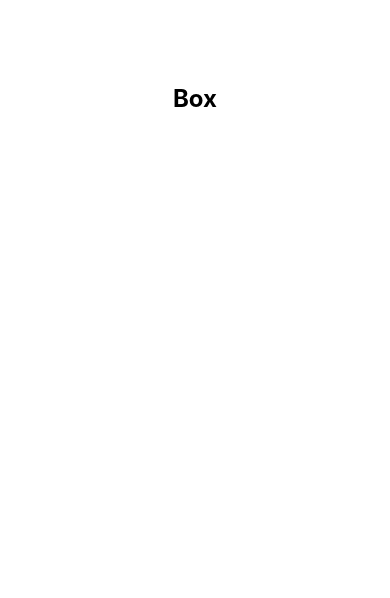
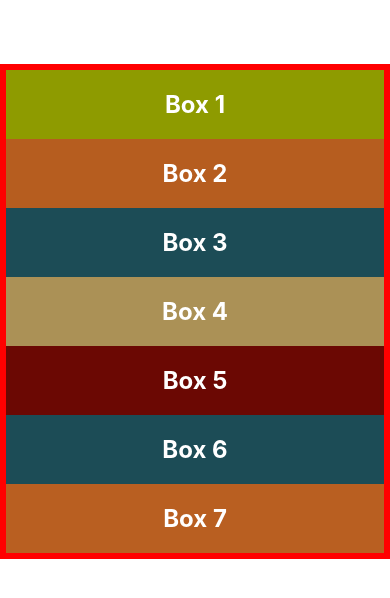
Before and after one commit to anhartasman/rn_layout, a React Native app: screen / in a window 390 px wide. Shown: the top 598 px of the page. Built offline with nearby package versions, Linux system fonts and the light colour scheme.

Commit message:
Children and Container

```diff
--- a/App.js
+++ b/App.js
@@ -4,7 +4,55 @@ import Box from "./components/Box";
 export default function App() {
   return (
     <View style={styles.container}>
-      <Box></Box>
+      <Box
+        style={{
+          backgroundColor: "#8e9b00",
+        }}
+      >
+        Box 1
+      </Box>
+      <Box
+        style={{
+          backgroundColor: "#b65d1f",
+        }}
+      >
+        Box 2
+      </Box>
+      <Box
+        style={{
+          backgroundColor: "#1c4c56",
+        }}
+      >
+        Box 3
+      </Box>
+      <Box
+        style={{
+          backgroundColor: "#ab9156",
+        }}
+      >
+        Box 4
+      </Box>
+      <Box
+        style={{
+          backgroundColor: "#6b0803",
+        }}
+      >
+        Box 5
+      </Box>
+      <Box
+        style={{
+          backgroundColor: "#1c4c56",
+        }}
+      >
+        Box 6
+      </Box>
+      <Box
+        style={{
+          backgroundColor: "#b95f21",
+        }}
+      >
+        Box 7
+      </Box>
     </View>
   );
 }
@@ -12,5 +60,7 @@ export default function App() {
 const styles = StyleSheet.create({
   container: {
     marginTop: 64,
+    borderWidth: 6,
+    borderColor: "red",
   },
 });
--- a/components/Box.js
+++ b/components/Box.js
@@ -1,9 +1,9 @@
 import { View, Text, StyleSheet } from "react-native";
 
-export default function Box() {
+export default function Box({ children, style }) {
   return (
-    <View style={styles.box}>
-      <Text style={styles.text}>Box</Text>
+    <View style={[styles.box, style]}>
+      <Text style={styles.text}>{children}</Text>
     </View>
   );
 }
@@ -17,5 +17,6 @@ const styles = StyleSheet.create({
     fontSize: 24,
     fontWeight: "bold",
     textAlign: "center",
+    color: "white",
   },
 });
```
